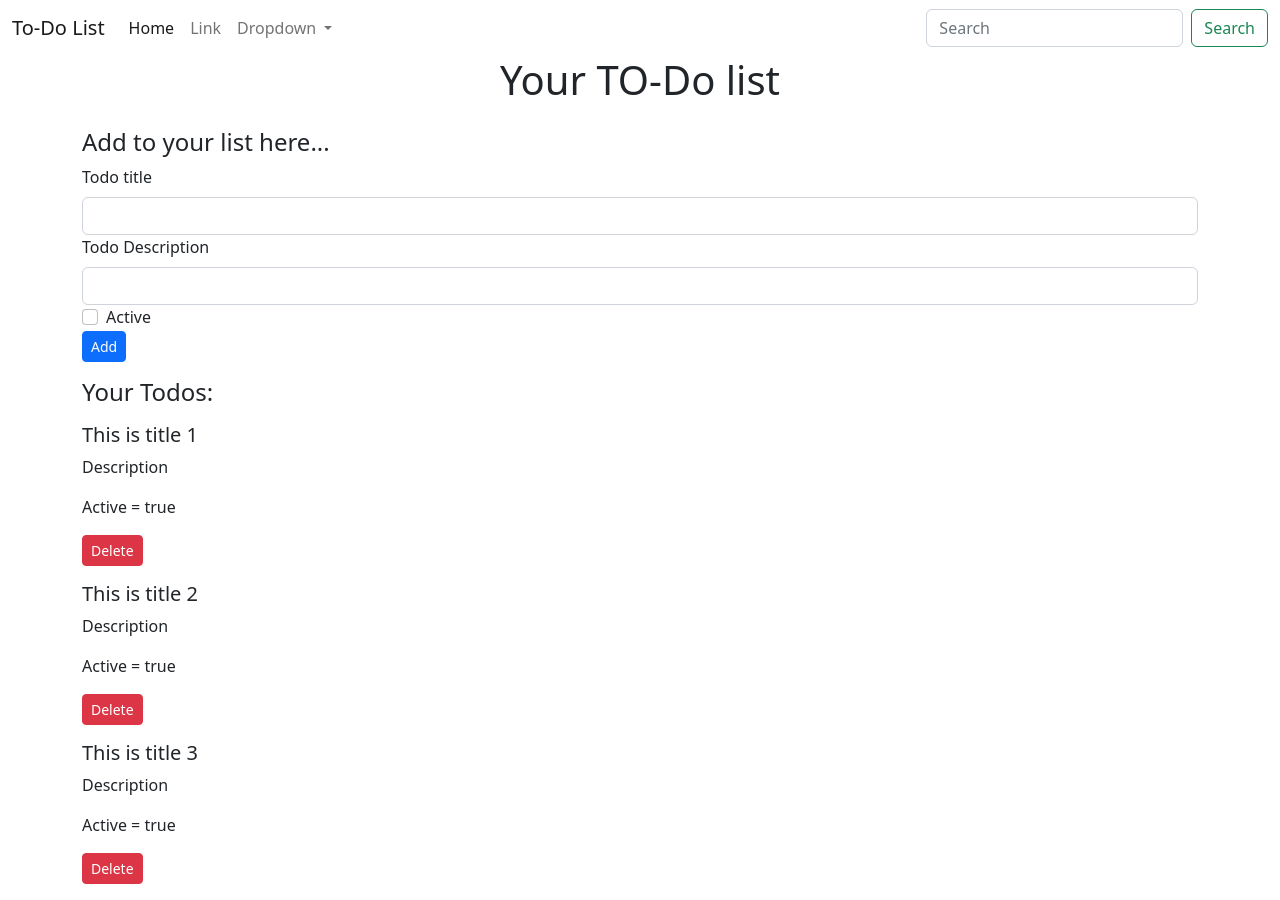
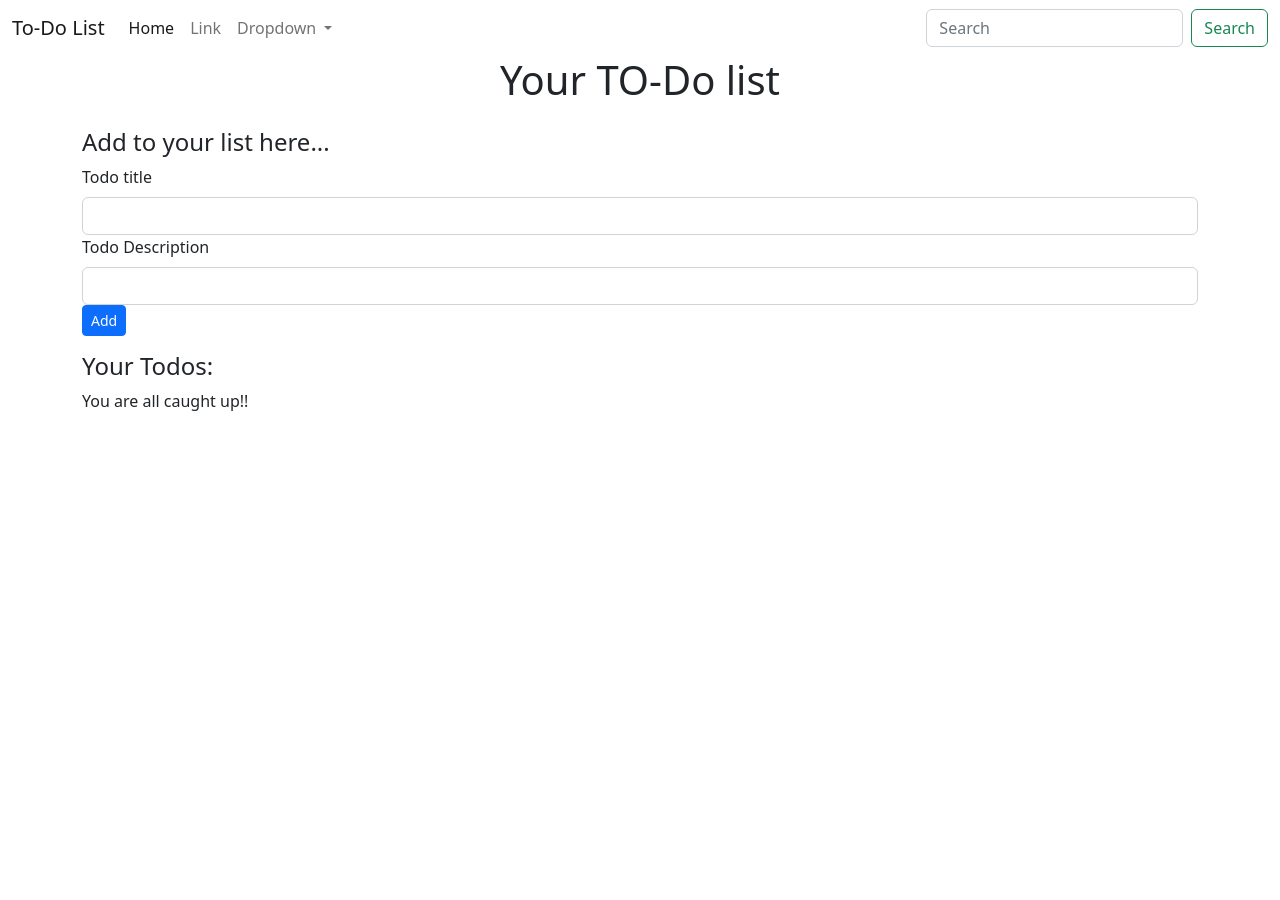
Before and after one commit to saadidch/TO-DO-List, an Angular app: page / in a window 1280 px wide. After the commit the page ends 800 px from the top, so only its background shows below. Built offline with nearby package versions, Linux system fonts and the light colour scheme.

Commit message:
Add check box for mark as done.

```diff
--- a/src/app/MyComponents/add-todo/add-todo.component.html
+++ b/src/app/MyComponents/add-todo/add-todo.component.html
@@ -11,10 +11,6 @@
     <label for="desc" class="form-label">Todo Description</label>
     <input type="text" class="form-control" name="desc" id="desc" [(ngModel)]="desc">
   </div>
-  <div class="form-group form-check">
-    <input type="checkbox" class="form-check-input" id="active">
-    <label class="form-check-label" for="active">Active</label>
-  </div>
   <button type="submit" class="btn btn-sm btn-primary">Add</button>
 </form>
 </div>
--- a/src/app/MyComponents/todo-item/todo-item.component.html
+++ b/src/app/MyComponents/todo-item/todo-item.component.html
@@ -1,7 +1,10 @@
 
 <div class="my-3">
-<h5> {{todo.title}}</h5>
+<h5 [class]="'nostrike'?todo.active:'strike'"> {{todo.title}}</h5>
 <p>{{todo.desc}}</p>
-<p>Active = {{todo.active}}</p>
+  <div class="form-group form-check">
+    <input type="checkbox" class="form-check-input" id="active" (click)="onCheckBox(todo)">
+    <label class="form-check-label" for="active">Mark as done</label>
+  </div>
   <button class="btn btn-sm btn-danger" (click)="onClick(todo)">Delete</button>
 </div>
--- a/src/app/MyComponents/todo-item/todo-item.component.ts
+++ b/src/app/MyComponents/todo-item/todo-item.component.ts
@@ -14,5 +14,7 @@ onClick(todo: Todo){
   this.todoDelete.emit(todo);
   console.log("Trigger.")
 }
+  onCheckBox(todo){
+  }
 
 }
--- a/src/app/MyComponents/todos/todos.component.ts
+++ b/src/app/MyComponents/todos/todos.component.ts
@@ -7,35 +7,27 @@ import { Todo } from "../../Todo";
   styleUrls: ['./todos.component.css']
 })
 export class TodosComponent {
+  localItem: string;
   todos:Todo[];
   constructor() {
-    this.todos = [
-      {
-        sno:1,
-        title:"This is title 1",
-        desc:"Description",
-        active: true
-      },
-      {
-        sno:2,
-        title:"This is title 2",
-        desc:"Description",
-        active: true
-      },{
-        sno:3,
-        title:"This is title 3",
-        desc:"Description",
-        active: true
-      }
-    ]
+    // @ts-ignore
+    this.localItem = localStorage.getItem("todos");
+    if(this.localItem == null){
+    this.todos = []
+    }
+    else {
+      this.todos = JSON.parse(this.localItem);
+    }
   }
   deleteTodo(todo: Todo){
     console.log("Delete");
     const index = this.todos.indexOf(todo);
-    this.todos.splice(index, 1)
+    this.todos.splice(index, 1);
+    localStorage.setItem("todos",JSON.stringify(this.todos));
   }
   addTodo(todo: Todo){
     console.log("Add");
-    this.todos.push(todo)
+    this.todos.push(todo);
+    localStorage.setItem("todos",JSON.stringify(this.todos));
   }
 }
```
